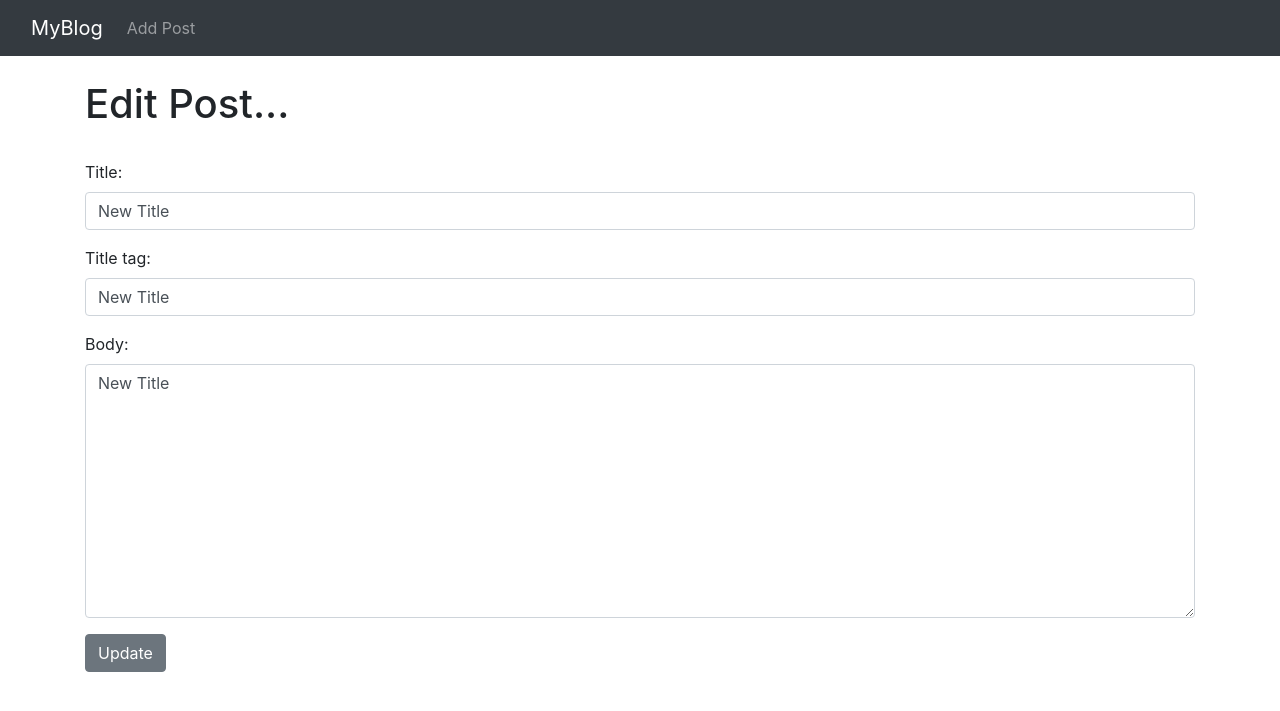
After one commit to EngrArsalanPervez/django_ablog, a Django app: page /article/edit/1 in a window 1280 px wide. The commit adds this page. Shown: the top 711 px of the page. Run offline with Django 4.2, Linux system fonts and the light colour scheme; data comes from the database, SQL or seed files in the repository; both versions use the stored data as it was after the commit.

Commit message:
Update Form

```diff
--- a/theblog/forms.py
+++ b/theblog/forms.py
@@ -11,7 +11,7 @@ class PostForm(forms.ModelForm):
             'title': forms.TextInput(attrs=
             {
                 'class': 'form-control',
-                'placeholder':  'Enter title of the page..'
+                'placeholder': 'Enter title of the page..'
             }),
             'title_tag': forms.TextInput(attrs=
             {
@@ -26,3 +26,25 @@ class PostForm(forms.ModelForm):
                 'class': 'form-control'
             }),
         }
+
+
+class EditForm(forms.ModelForm):
+    class Meta:
+        model = Post
+        fields = ('title', 'title_tag', 'body')
+
+        widgets = {
+            'title': forms.TextInput(attrs=
+            {
+                'class': 'form-control',
+                'placeholder': 'Enter title of the page..'
+            }),
+            'title_tag': forms.TextInput(attrs=
+            {
+                'class': 'form-control'
+            }),
+            'body': forms.Textarea(attrs=
+            {
+                'class': 'form-control'
+            }),
+        }
--- a/theblog/templates/article_details.html
+++ b/theblog/templates/article_details.html
@@ -4,7 +4,7 @@
 {% endblock %}
 {% block content %}
     <h1>{{ post.title }}</h1>
-    <small>By: {{ post.author.first_name }} {{ post.author.last_name }}</small><br/>
+    <small>By: {{ post.author.first_name }} {{ post.author.last_name }} <a href="{% url 'update_post' post.pk %}">(Edit)</a></small><br/>
     <hr>
     <br/>
     {{ post.body }}
--- a/theblog/templates/home.html
+++ b/theblog/templates/home.html
@@ -7,7 +7,7 @@
 
     <ul>
     {% for post in object_list %}
-        <li><a href="{% url 'article-detail' post.pk %}"> {{ post.title }} </a> - {{ post.author.first_name }} {{ post.author.last_name }}<br/>
+        <li><a href="{% url 'article-detail' post.pk %}"> {{ post.title }} </a> - {{ post.author.first_name }} {{ post.author.last_name }} - <small><a href="{% url 'update_post' post.pk %}">(Edit)</a></small><br/>
             {{ post.body }}</li>
     {% endfor %}
     </ul>
--- /dev/null
+++ b/theblog/templates/update_post.html
@@ -0,0 +1,17 @@
+{% extends 'base.html' %}
+{% block title %}
+    Update Post...
+{% endblock %}
+{% block content %}
+    <h1>Edit Post...</h1>
+    <br/>
+
+    <div class="form-group">
+        <form method="POST">
+            {% csrf_token %}
+            {{ form.as_p }}
+            <button type="submit" class="btn btn-secondary">Update</button>
+        </form>
+    </div>
+
+{% endblock %}
--- a/theblog/urls.py
+++ b/theblog/urls.py
@@ -1,10 +1,11 @@
 from django.urls import path
 # from . import views
-from .views import HomeView, ArticleDetailView, AddPostView
+from .views import HomeView, ArticleDetailView, AddPostView, UpdatePostView
 
 urlpatterns = [
    # path('', views.home, name="home"),
    path('', HomeView.as_view(), name="home"),
    path('article/<int:pk>', ArticleDetailView.as_view(), name="article-detail"),
    path('addpost/', AddPostView.as_view(), name="add_post"),
+   path('article/edit/<int:pk>', UpdatePostView.as_view(), name="update_post"),
 ]
--- a/theblog/views.py
+++ b/theblog/views.py
@@ -1,7 +1,7 @@
 from django.shortcuts import render
 from django.views.generic import ListView, DetailView, CreateView, UpdateView
 from theblog.models import Post
-from .forms import PostForm
+from .forms import PostForm, EditForm
 
 
 # Create your views here.
@@ -24,8 +24,16 @@ class AddPostView(CreateView):
     form_class = PostForm
     template_name = 'add_post.html'
 
+
 # class AddPostView(CreateView):
 #         model = Post
 #         template_name = 'add_post.html'
 #         fields = '__all__'
 #         # fields = ('title', 'body')
+
+class UpdatePostView(UpdateView):
+    model = Post
+    form_class = EditForm
+    # fields = '__all__'
+    # fields = ('title', 'title_tag', 'body')
+    template_name = 'update_post.html'
```
Also changed, not shown: db.sqlite3.
